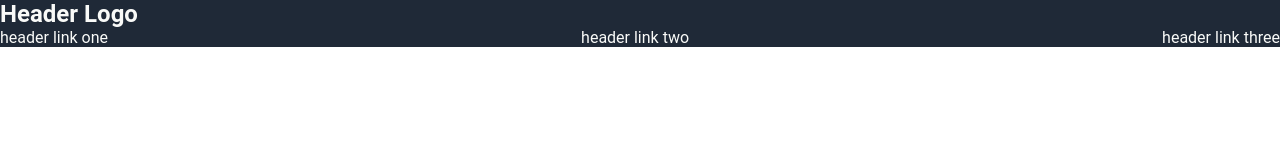
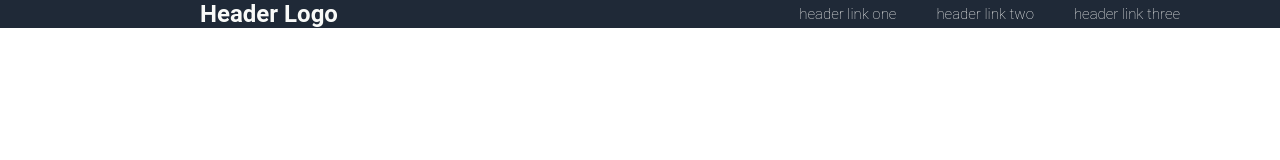
Before and after one commit to ga26oe/First-Ever-Website, a plain HTML site: page index.html in a window 1280 px wide. Drawn offline with Linux system fonts and the light colour scheme.

Commit message:
Header First Iteration

```diff
--- a/index.html
+++ b/index.html
@@ -9,11 +9,18 @@
 <body>
     <header>
         <header-content>
-            <div class = "header-logo"> Header Logo</div>
-            <div class = "header-links">
+            <div class = "header-logo"> Header Logo
+                <div class = 'right-header-links'>
+                    <a href="#" class = "link">header link one</a>
+                    <a href="#" class = "link">header link two</a>
+                    <a href="#" class = "link">header link three</a>
+                </div>
+
+            </div>
+            <!-- <div class = "header-links">
                 <a href="#" class = "link">header link one</a>
                 <a href="#" class = "link">header link two</a>
-                <a href="#" class = "link">header link three</a>
+                <a href="#" class = "link">header link three</a> -->
 
             </div>
         </header-content>
--- a/style.css
+++ b/style.css
@@ -19,28 +19,33 @@ header {
 
 }
 
-.header-content {
+.header-logo {
     display: flex;
+    /* margin-right: auto; */
     justify-content: space-between;
-    align-items: center;
-    width: 100%;
-    max-width: 1200px;
-    padding: 0 2rem;
-}
-
-.header-logo {
     font-size: 24px;
     font-weight: bold;
-    order: 2
-}
-.header-links {
-    display: flex;
-    justify-content: space-between;
-    gap: 20px;
-    order:1
+    margin: 10;
+    padding: 50;
+    margin-left: 200px;
+
 }
 
 .link {
+    font-weight: 50;
+    display: flex;
+    margin: right;
+    gap: 10px;
     color: #F9FAF8;
     text-decoration: none;
+    font-size: 15px;
 }
+
+.right-header-links {
+    align-items: center;
+    display: flex;
+    justify-content: space-between;
+    gap: 40px;
+    margin-right: 100px;
+
+}
```
